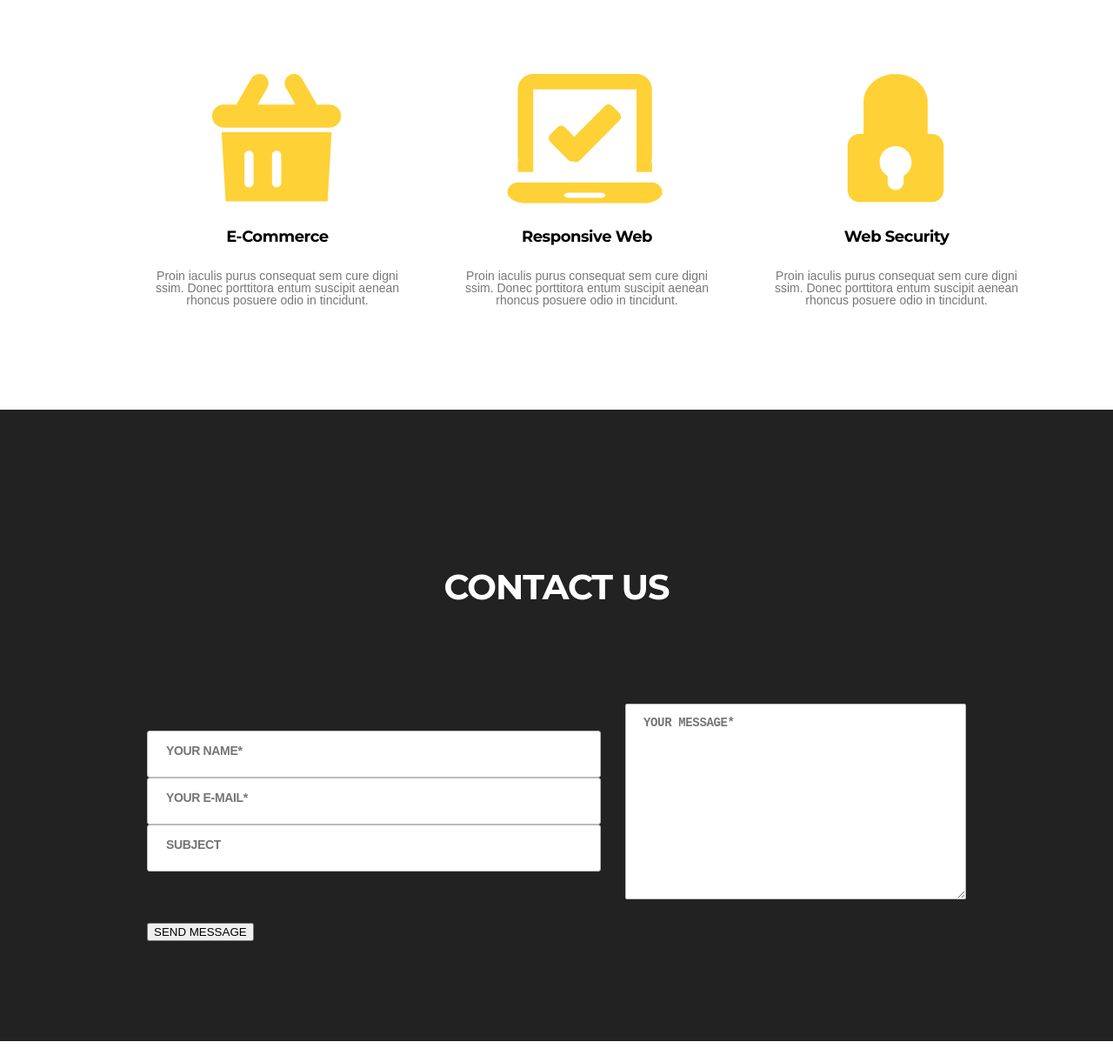
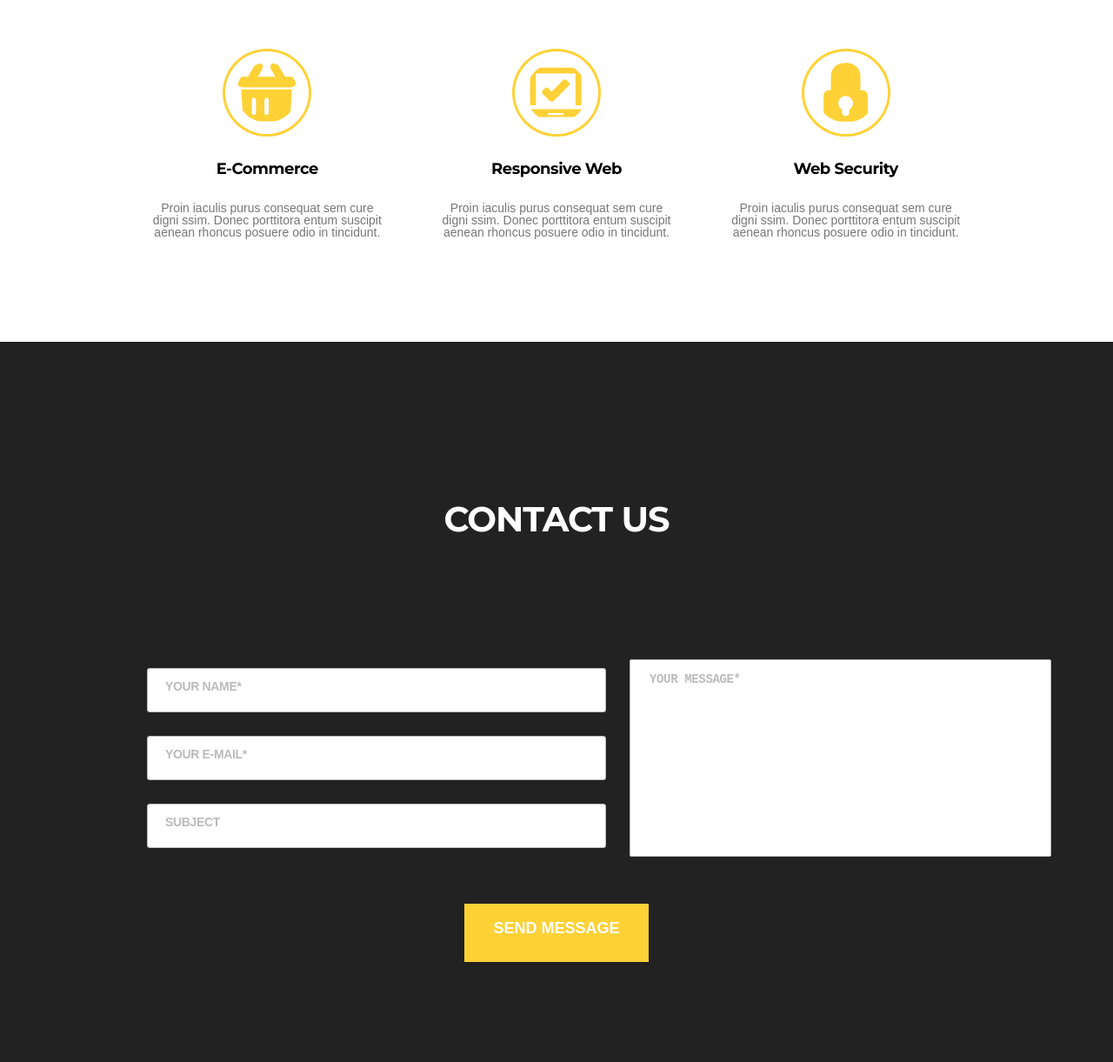
Before and after one commit to makar5555/Golden-Servise, a plain HTML site: page index.html in a window 1280 px wide. Shown: the part 301-1522 px from the top of the page at 87% size. Before the commit the page ends 1498 px from the top, so only its background shows below. Drawn offline with Linux system fonts and the light colour scheme; a web font is replaced by a local one.

Commit message:
Update style.css

```diff
--- a/css/style.css
+++ b/css/style.css
@@ -1,58 +1,64 @@
+
 :root {
-    --main-bg: rgba(255, 255, 255, 1);
-    --secondary-bg: rgba(34, 34, 34, 1);
-    --button-bg: rgba(254, 209, 54, 1);
-    --form-bg: rgba(204, 204, 204, 1);
-    --logo-colour: rgba(254, 209, 54, 1);
-    --icon-colour: rgba(254, 209, 54, 1);
-    --nav-colour: rgba(254, 209, 54, 1);
-    --main-title-colour: rgba(34, 34, 34, 1);
-    --secondary-title-colour: rgba(255, 255, 255, 1);
-    --subtitle-colour: rgba(34, 34, 34, 1);
-    --service-text-colour: rgba(119, 119, 119, 1);
-    --form-text-colour: rgba(187, 187, 187, 1);
-    --button-text-colour: rgba(255, 255, 255, 1);
-    --first-family: "Montserrat", sans-serif;
+    --font-family: "Montserrat", sans-serif;
     --second-family: "RobotoSlab", sans-serif;
     --third-family: "DroidSerif", sans-serif;
-    --fourth-family: "Bilbo Swash Caps", sans-serif;
+    --other-family: "Bilbo Swash Caps", sans-serif;
+    --header-text: rgba(254, 209, 54, 1);
+    --services-title: rgba(34, 34, 34, 1);
+    --services-description: rgba(119, 119, 119, 1);
+    --contact-title: rgba(255, 255, 255, 1);
+    --placeholder-color: rgba(187, 187, 187, 1);
+    --button-color: rgba(254, 209, 54, 1);
 }
-body{
-    font-size: 14px;
-    font-family: var(--first-family);
+
+body {
+    background-color: var(--contact-title);
+    font-family: var(--font-family);
 }
-.container{
+
+.container {
     width: 942px;
     margin: 0 auto;
 }
-.header{
+
+.header {
     padding-top: 44px;
 }
-.header-container{
+
+.header-container {
     display: flex;
     justify-content: space-between;
+    align-items: center;
 }
-.header-list{
+
+.header-logo {
+    font-family: var(--other-family);
+    font-size: 36px;
+    line-height: 41px;
+    font-weight: 400;
+    letter-spacing: 1.3px;
+    color: var(--header-text);
+}
+
+.header-navigation-list {
     display: flex;
     gap: 10px;
 }
-.header-link{
-    color: var(--nav-colour);
-    text-transform: uppercase;
-    text-decoration: none;
-    font-family: var(--first-family);
+
+.header-navigation-link {
+    color: var(--header-text);
+    font-size: 14px;
+    line-height: 41px;
+    font-weight: 400;
+    font-size: 14px;
+    letter-spacing: 0;
+    padding: 10px;
 }
-.header-logo{
-    font-family: var(--fourth-family);
-    text-decoration: none;
-    color: var(--logo-colour);
-    font-size: 36px;
-}
+
 .services {
     padding-top: 109px;
     padding-bottom: 119px;
-    padding-left: 4px;
-    padding-right: 4px;
 }
 
 .services-title {
@@ -76,6 +82,16 @@ body{
     flex-direction: column;
 }
 
+.services-icon {
+    fill: var(--header-text);
+    padding: 13px;
+    border: 3px solid var(--header-text);
+    border-radius: 100%;
+    width: 70px;
+    height: 69px;
+    margin: 0 auto;
+}
+
 .services-subtitle {
     font-size: 18px;
     line-height: 75px;
@@ -86,90 +102,101 @@ body{
 .services-description {
     font-size: 14px;
     font-weight: 400;
-    line-height: 100%;
-    letter-spacing: -0.35;
     font-family: var(--second-family);
-    color: var(--service-text-colour);
+    color: var(--services-description);
 }
 
-.services-img {
-    margin: 0 auto;
+.services-span {
+    font-size: 38px;
+    border: 1px solid var(--header-text);
+    border-radius: 100%;
+    padding: 14px;
 }
+
+.contact-container {
+    display: flex;
+    flex-direction: column;
+    gap: 27px;
+}
+
 .contact {
     padding-top: 92px;
     padding-bottom: 115px;
-    background-color: var(--secondary-bg);
+    background-color: var(--services-title);
 }
 
 .contact-title {
-    color: var(--button-text-colour);
+    color: var(--contact-title);
     padding-top: 92px;
     padding-bottom: 114px;
     text-align: center;
     font-size: 40px;
     font-weight: 700;
-    line-height: 100%;
     letter-spacing: -1px;
 }
 
 .contact-form {
     display: flex;
-    gap: 28px;
+    gap: 27px;
     align-items: center;
-    padding-bottom: 27px;
 }
 
-.contact-form-list {
+.contact-wrapper {
     display: flex;
-    gap: 28px;
+    gap: 27px;
+    align-items: center;
+}
+
+.contact-form-wrapper {
+    display: flex;
     flex-direction: column;
+    gap: 27px;
 }
 
 .contact-input {
-    color: var(--form-text-colour);
-    padding: 14px 303px 22px 21px;
+    color: var(--placeholder-color);
+    padding: 12px 310px 21px 20px;
     font-size: 14px;
     font-weight: 700;
-    line-height: 100%;
     letter-spacing: -0.35px;
     border: 1px solid;
     border-radius: 3px;
-    border-color: var(--form-text-colour);
+    border-color: var(--placeholder-color);
 }
 
-input{
-    color: var(--form-text-colour);
+input::placeholder {
+    color: var(--placeholder-color);
+    color: var(--placeholder-color);
     font-size: 14px;
     font-weight: 700;
-    line-height: 100%;
     letter-spacing: -0.35px;
 }
 
-.contact-textarea {
+.contact-textarea::placeholder {
     font-size: 14px;
-    color: var(--form-text-colour);
-    line-height: 100%;
+    color: var(--placeholder-color);
     letter-spacing: -0.35px;
     font-weight: 700;
     white-space: nowrap;
 }
 
 .contact-textarea {
-    padding: 14px 310px 181px 20px;
+    padding: 14px 286px 181px 22px;
     border: 1px solid;
-    border-color: var(--form-text-colour);
+    border-color: var(--placeholder-color);
     border-radius: 2px;
+    resize: none;
 }
-.contact-button{
+
+.send-button {
     margin: 0 auto;
-    background-color: var(--logo-colour);
-    color: var(--secondary-title-colour);
+    background-color: var(--header-text);
+    color: var(--contact-title);
     font-size: 18px;
     font-weight: 700;
-    line-height: 100%;
+    letter-spacing: 0px;
     padding: 18px 33px 28px 33px;
-    border: none;
-    border-radius: 3px;
-    display: flex;
-    justify-content: center;
+    border: 0;
+    cursor: pointer;
+    margin-top: 27px;
 }
```
